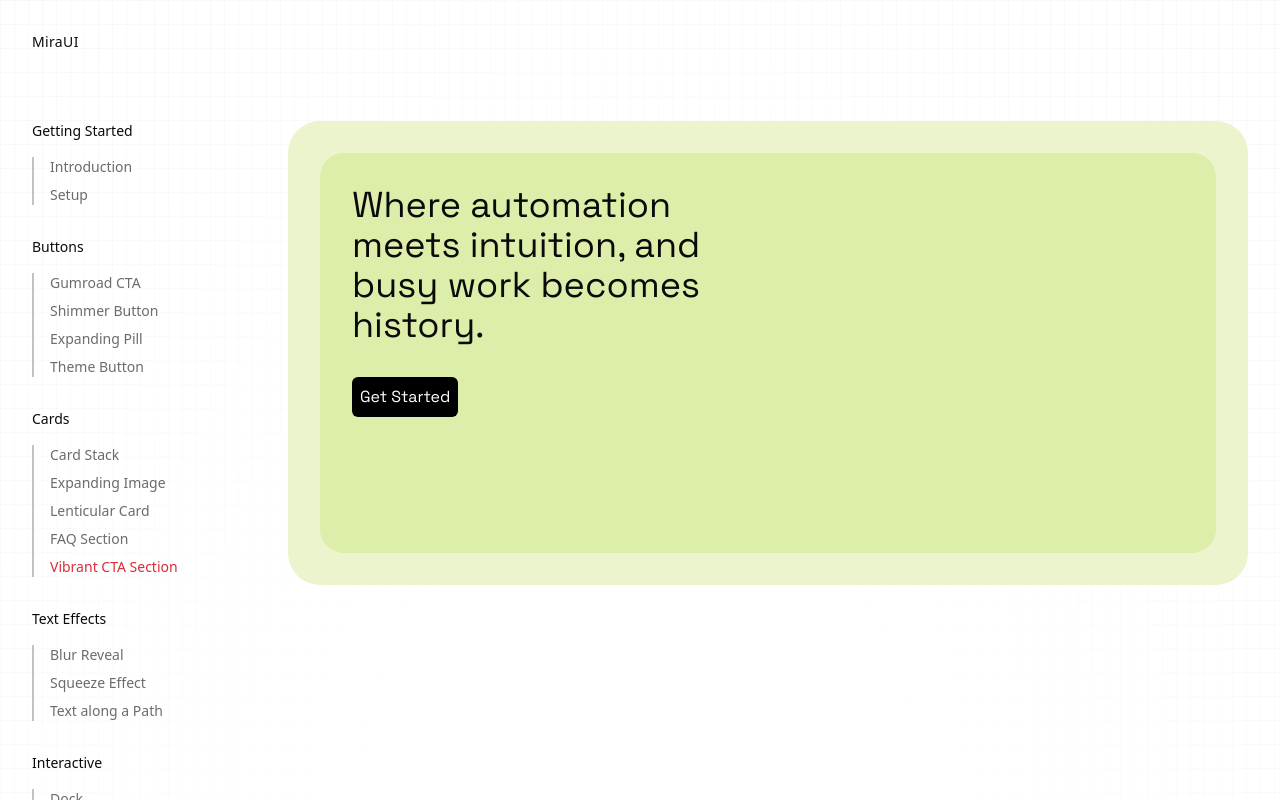
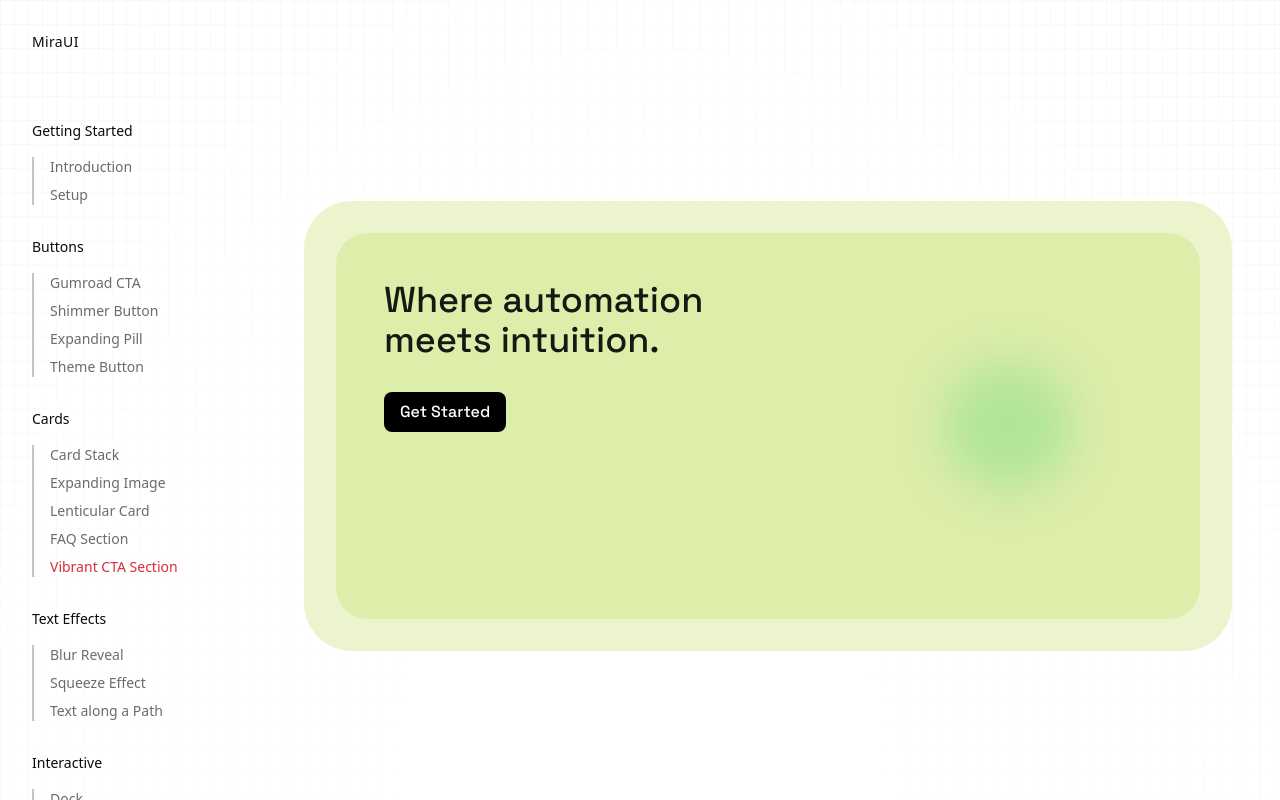
Before and after one commit to k4rtikay/ui-lab, a Next.js app: page /components/vibrant-cta-section in a window 1280 px wide. Built offline with nearby package versions, Linux system fonts and the light colour scheme; some icons are missing.

Commit message:
feat: animations and layout changes to cta-section

```diff
--- a/src/app/components/vibrant-cta-section/page.tsx
+++ b/src/app/components/vibrant-cta-section/page.tsx
@@ -1,22 +1,57 @@
+"use client";
+
 import { Space_Grotesk } from "next/font/google";
-import { ArrowBigRight } from "lucide-react";
+import { motion } from "motion/react";
+import { useState } from "react";
+// import FlowerIcon from ...
 
-const instrumentSerif = Space_Grotesk({
+const spaceGrotesk = Space_Grotesk({
     subsets: ["latin"],
-    weight: ["400"],
+    weight: ["400", "500"],
 });
 
 export default function VibrantCtaSection() {
+    const [isHovered, setIsHovered] = useState(false);
+
     return (
-        <div className="bg-[#EBF4CD] p-8 rounded-4xl">
-            <div className="w-full flex justify-between h-[400px] bg-[#DDEDAA] p-8 rounded-3xl">
-                <div className={`w-1/2 flex flex-col gap-8  ${instrumentSerif.className}`}>
-                    <h1 className="text-4xl font-medium">Where automation meets intuition, and busy work becomes history.</h1>
-                    <button className="bg-black flex gap-2 text-white p-2 w-fit rounded-sm">Get Started</button>
-                </div>
-                <div className="w-1/2 h-full">
-                </div>
+        <div className="w-full max-w-5xl mx-auto mt-20 px-4">
+
+            <div className="relative w-full h-[450px] bg-[#EBF4CD] dark:bg-[#C3DF68] rounded-[48px] overflow-hidden">
+
+                <motion.div
+                    className={`absolute bg-[#DDEDAA] flex justify-between overflow-hidden ${spaceGrotesk.className}`}
+                    initial={false}
+                    animate={{
+                        top: isHovered ? 0 : 32,
+                        left: isHovered ? 0 : 32,
+                        right: isHovered ? 0 : 32,
+                        bottom: isHovered ? 0 : 32,
+                        borderRadius: isHovered ? 48 : 32
+                    }}
+                    transition={{ type: "spring", bounce: 0.15, duration: 0.6 }}
+                >
+
+                    <div className="w-[480px] flex-shrink-0 flex flex-col gap-8 p-12 z-10 h-full">
+                        <h1 className="text-4xl md:text-4xl font-medium leading-[1.1] text-black/90">
+                            Where automation meets intuition.
+                        </h1>
+
+                        <motion.button
+                            className="bg-black text-white px-4 py-2 w-fit rounded-md font-medium flex items-center gap-3 cursor-pointer"
+                            onHoverStart={() => setIsHovered(true)}
+                            onHoverEnd={() => setIsHovered(false)}
+                            whileTap={{ scale: 0.98 }}
+                        >
+                            <span>Get Started</span>
+                        </motion.button>
+                    </div>
+
+                    <div className="flex-grow h-full relative flex items-center justify-center">
+                         <div className="w-32 h-32 bg-green-500/20 rounded-full blur-xl" />
+                    </div>
+
+                </motion.div>
             </div>
         </div>
-    )
+    );
 }
```
